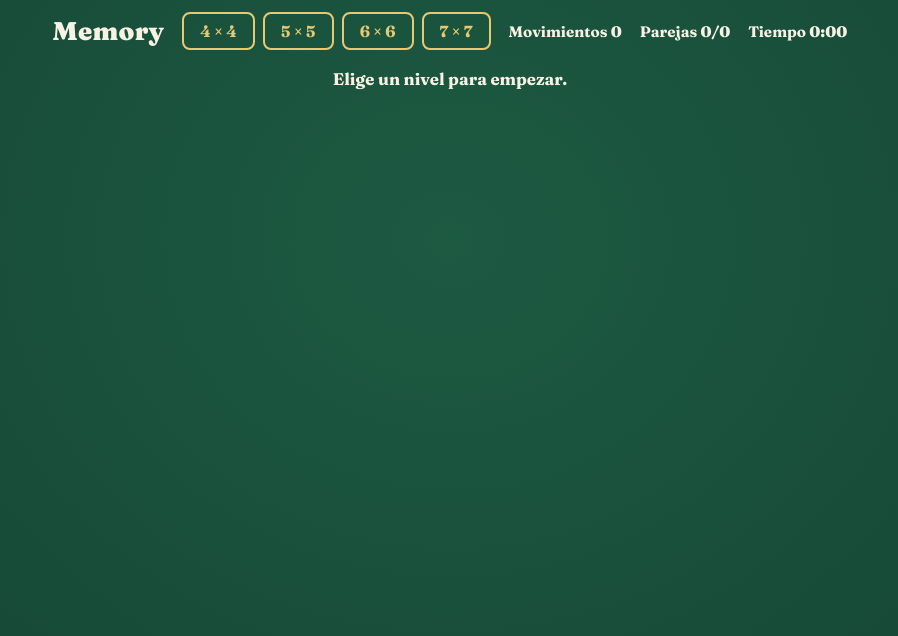
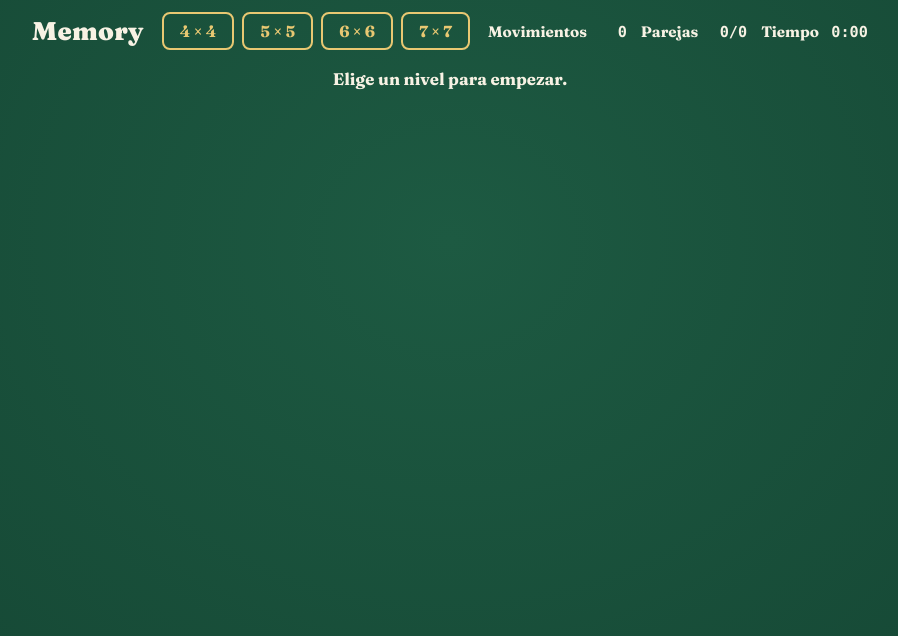
Before and after one commit to luis-sanmillan-aparicio/Memory, a plain HTML site: page index.html in a window 1280 px wide. Shown: the whole page, without its empty margins (190-1088 px from the left). Drawn offline with Linux system fonts and the light colour scheme.

Commit message:
Refactor .stats styles for better layout and alignment

```diff
--- a/index.html
+++ b/index.html
@@ -23,8 +23,11 @@ h1{margin:0;font-size:1.6rem;font-weight:900;letter-spacing:.01em}
 .lvl:disabled{opacity:.4;cursor:not-allowed}
 .lvl[aria-pressed="true"]:disabled{opacity:1;cursor:default}
 .lvl:focus-visible,.card:focus-visible{outline:3px solid var(--ivory);outline-offset:3px}
-.stats{display:flex;gap:18px;margin:0;font-size:.95rem}
-.stats b{font-weight:900;font-variant-numeric:tabular-nums}
+.stats{display:flex;flex-wrap:wrap;justify-content:center;gap:4px 14px;margin:0;font-size:.95rem}
+.stats span{white-space:nowrap}
+.stats b{display:inline-block;text-align:right;font-family:ui-monospace,"SF Mono",Menlo,Consolas,monospace;font-weight:900;font-variant-numeric:tabular-nums}
+#moves{min-width:4ch}
+#pairs,#time{min-width:5ch}
 .msgrow{display:flex;flex-wrap:wrap;align-items:center;justify-content:center;gap:6px 14px;min-height:2.4em}
 #msg{margin:0;text-align:center;font-size:1.05rem}
 .new{font:inherit;font-weight:700;font-size:.95rem;padding:5px 14px;border:2px solid var(--ivory);border-radius:8px;background:var(--ivory);color:var(--ink);cursor:pointer}
```
